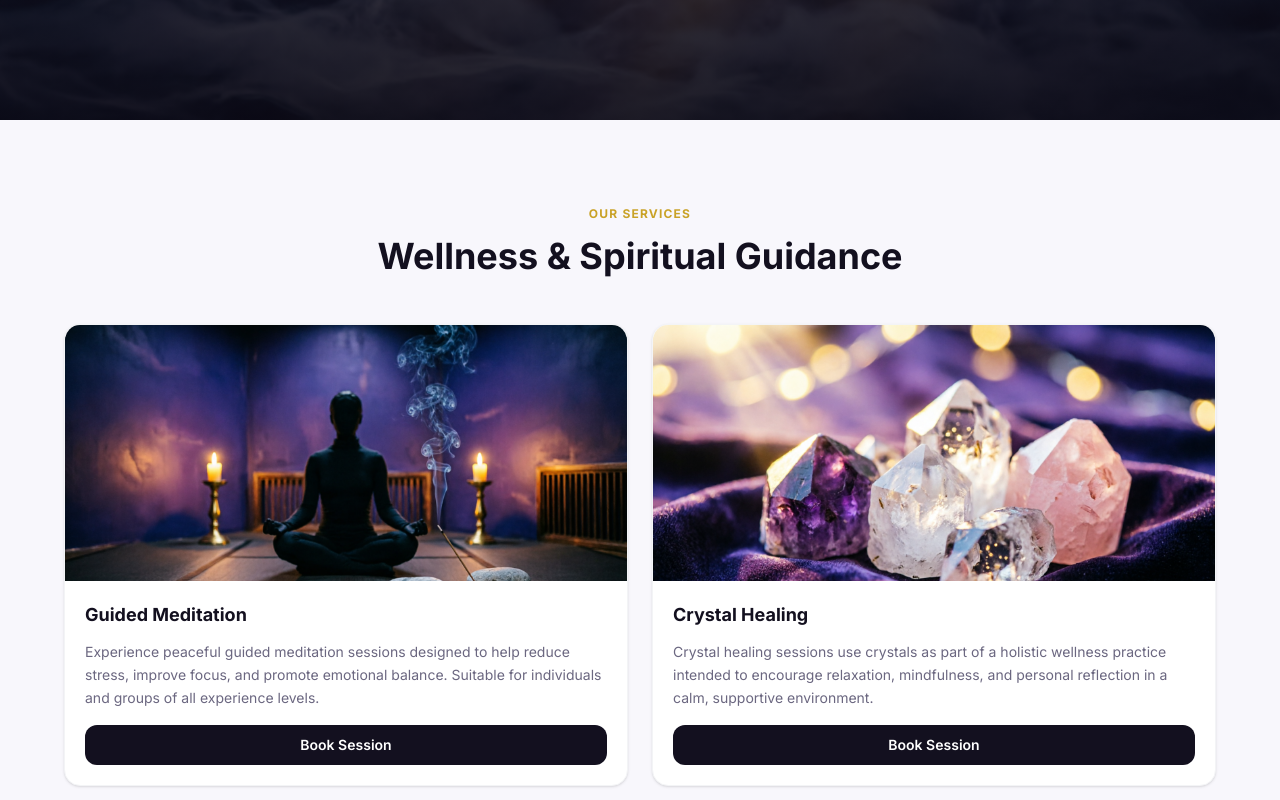
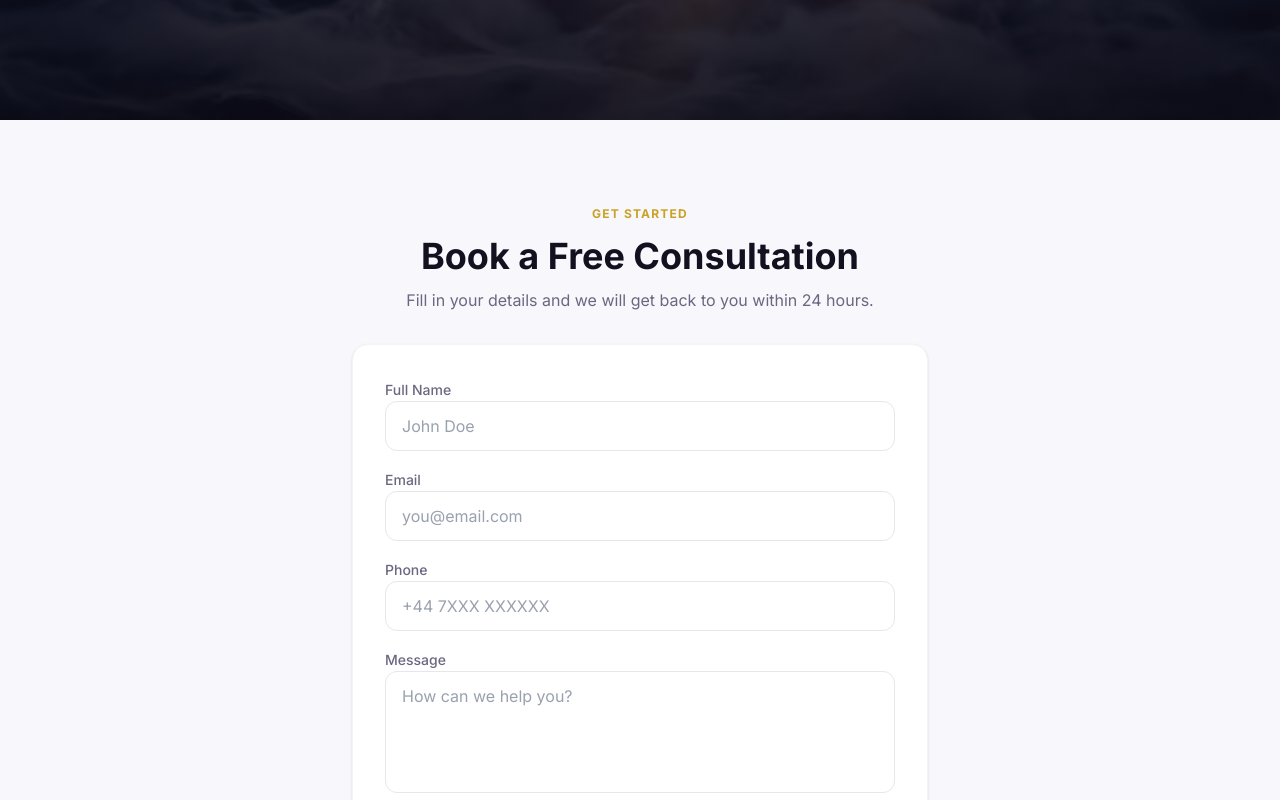
Before and after one commit to Naseef-Nusky/Master-Alex-SinglePage, a React (Vite) app: page / in a window 1280 px wide. Shown: the part 680-1480 px from the top of the page. Built offline with nearby package versions, Linux system fonts and the light colour scheme; no server answers.

Commit message:
add a contact form

```diff
--- a/src/App.jsx
+++ b/src/App.jsx
@@ -52,6 +52,32 @@ function HomePage({ formSubmitted, onFormSuccess }) {
               Call {SITE.phone}
             </a>
           </div>
+        </div>
+      </section>
+
+      {/* Free Consultation — right after hero */}
+      <section id="consultation" className="bg-master-surface px-4 py-16 sm:py-20">
+        <div className="mx-auto max-w-xl">
+          {formSubmitted ? (
+            <ThankYou />
+          ) : (
+            <>
+              <div className="mb-8 text-center">
+                <span className="text-xs font-bold tracking-widest text-master-gold uppercase">Get Started</span>
+                <h2 className="mt-3 text-3xl font-bold md:text-4xl">Book a Free Consultation</h2>
+                <p className="mt-3 text-sm text-master-muted sm:text-base">
+                  Fill in your details and we will get back to you within 24 hours.
+                </p>
+              </div>
+              <div className="rounded-2xl border border-gray-100 bg-white p-6 shadow-sm md:p-8">
+                <ContactForm
+                  buttonLabel="Send Message"
+                  page="Hero Consultation"
+                  onSuccess={onFormSuccess}
+                />
+              </div>
+            </>
+          )}
         </div>
       </section>
 
@@ -126,7 +152,16 @@ function HomePage({ formSubmitted, onFormSuccess }) {
       <section id="book" className="bg-master-surface px-4 py-20">
         <div className="mx-auto max-w-6xl">
           {formSubmitted ? (
-            <ThankYou />
+            <div className="rounded-2xl border border-gray-100 bg-white p-8 text-center shadow-sm">
+              <h2 className="text-2xl font-bold md:text-3xl">Thank you for your message</h2>
+              <p className="mt-3 text-master-muted">
+                We have received your enquiry. For urgent help, call{' '}
+                <a href={SITE.phoneLink} className="font-semibold text-master-gold-dark hover:underline">
+                  {SITE.phone}
+                </a>
+                .
+              </p>
+            </div>
           ) : (
             <div className="grid items-start gap-12 lg:grid-cols-2">
               <div>
@@ -178,7 +213,7 @@ export default function App() {
 
   const handleFormSuccess = () => {
     setFormSubmitted(true)
-    document.getElementById('book')?.scrollIntoView({ behavior: 'smooth' })
+    document.getElementById('consultation')?.scrollIntoView({ behavior: 'smooth' })
   }
 
   if (route === 'terms') {
--- a/src/components/Header.jsx
+++ b/src/components/Header.jsx
@@ -26,7 +26,7 @@ export default function Header() {
           </a>
 
           <a
-            href="/#book"
+            href="/#consultation"
             className="inline-flex min-h-11 items-center rounded-xl bg-master-gold px-3 py-2 text-xs font-semibold text-master-dark transition hover:bg-master-gold-light sm:px-5 sm:py-2.5 sm:text-sm"
           >
             <span className="sm:hidden">Book</span>
```
